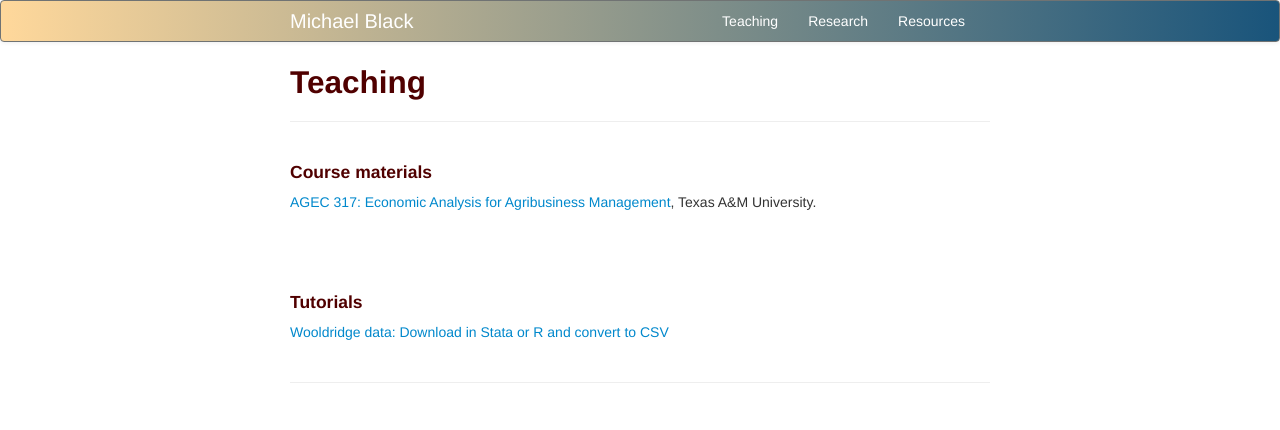
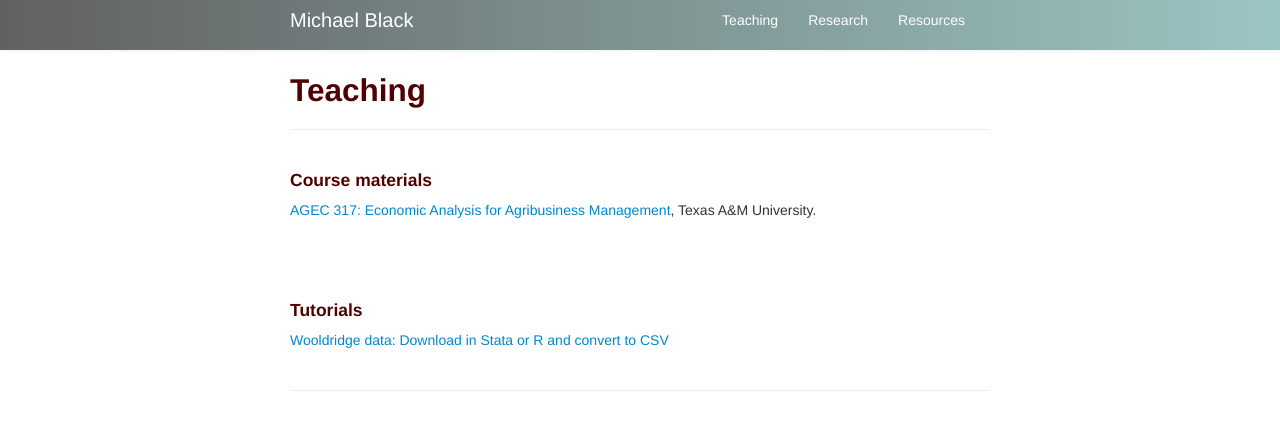
Before and after one commit to michael-black/michael-black.github.io, a Jekyll site: the page built from pages/teaching.md, in a window 1280 px wide. Shown: the top 430 px of the page. Built offline with Jekyll 4.4.1, drawn with Linux system fonts in a browser that asks for light colours.

Commit message:
Final adjustments to gradient

```diff
--- a/assets/themes/twitter/css/my_custom_css.css
+++ b/assets/themes/twitter/css/my_custom_css.css
@@ -88,20 +88,20 @@ h1, h2, h3, h4 {
 
 
 .navbar-inner {
-    min-height:40px;
+    min-height:50px;
     padding-left:20px;
     padding-right:20px;
     background-color:#fafafa;
-    background-image:-moz-linear-gradient(left, #ffd89b, #19547b);
-    background-image:-webkit-gradient(linear, 0 0, 0 100%, from(#ffd89b), to(#19547b));
-    background-image:-webkit-linear-gradient(left, #ffd89b, #19547b);
-    background-image:-o-linear-gradient(left, #ffd89b, #19547b);
-    background-image:linear-gradient(to right, #ffd89b, #19547b);
+    background-image:-moz-linear-gradient(left, #616161, #9bc5c3);
+    background-image:-webkit-gradient(linear, 0 0, 0 100%, from(#616161), to(#9bc5c3));
+    background-image:-webkit-linear-gradient(left, #616161, #9bc5c3);
+    background-image:-o-linear-gradient(left, #616161, #9bc5c3);
+    background-image:linear-gradient(to right, #616161, #9bc5c3);
     background-repeat:repeat-x;filter:progid:DXImageTransform.Microsoft.gradient(startColorstr='#707373', endColorstr='#707373', GradientType=0);
-    border:1px solid #707373;
-    -webkit-border-radius:4px;
-    -moz-border-radius:4px;
-    border-radius:4px;
+    border:0px solid #707373;
+    -webkit-border-radius:0px;
+    -moz-border-radius:0px;
+    border-radius:0px;
     -webkit-box-shadow:0 1px 4px rgba(0, 0, 0, 0.065);
     -moz-box-shadow:0 1px 4px rgba(0, 0, 0, 0.065);
     box-shadow:0 1px 4px rgba(0, 0, 0, 0.065);*zoom:1;
```
